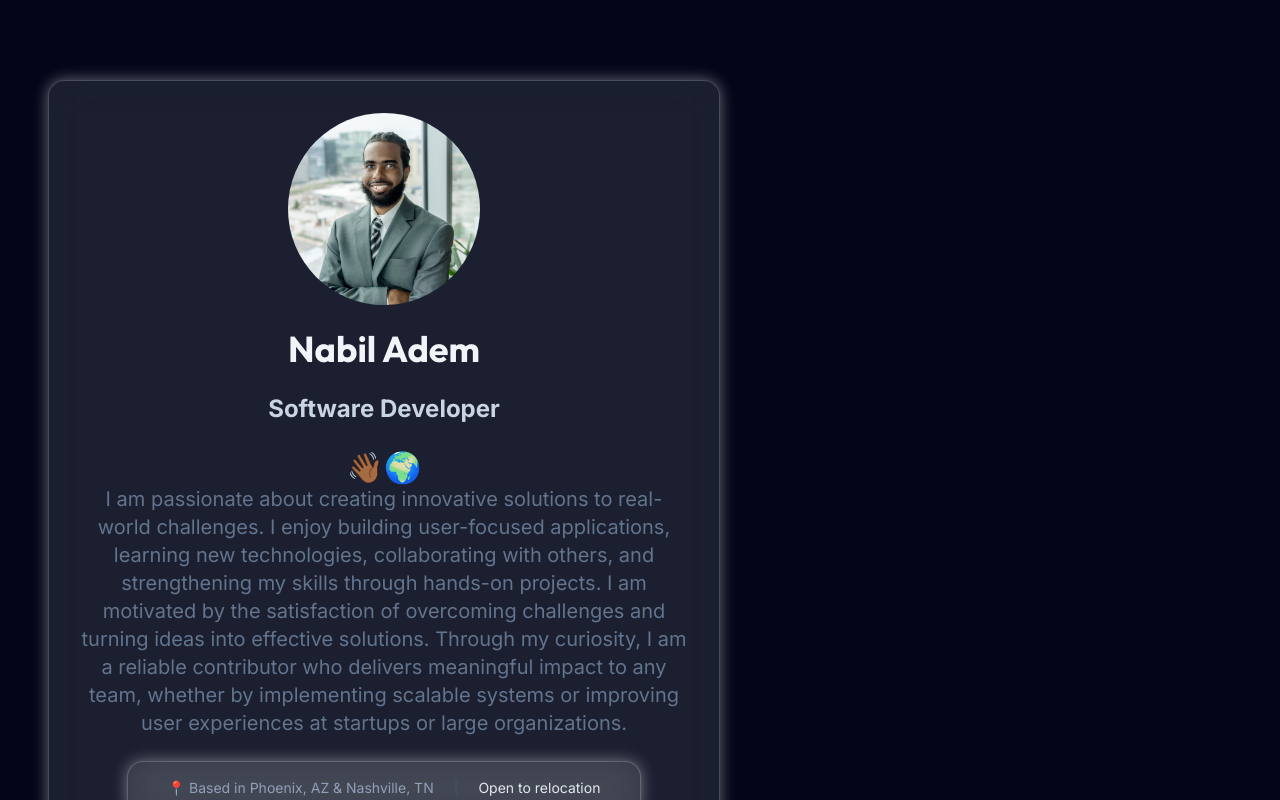
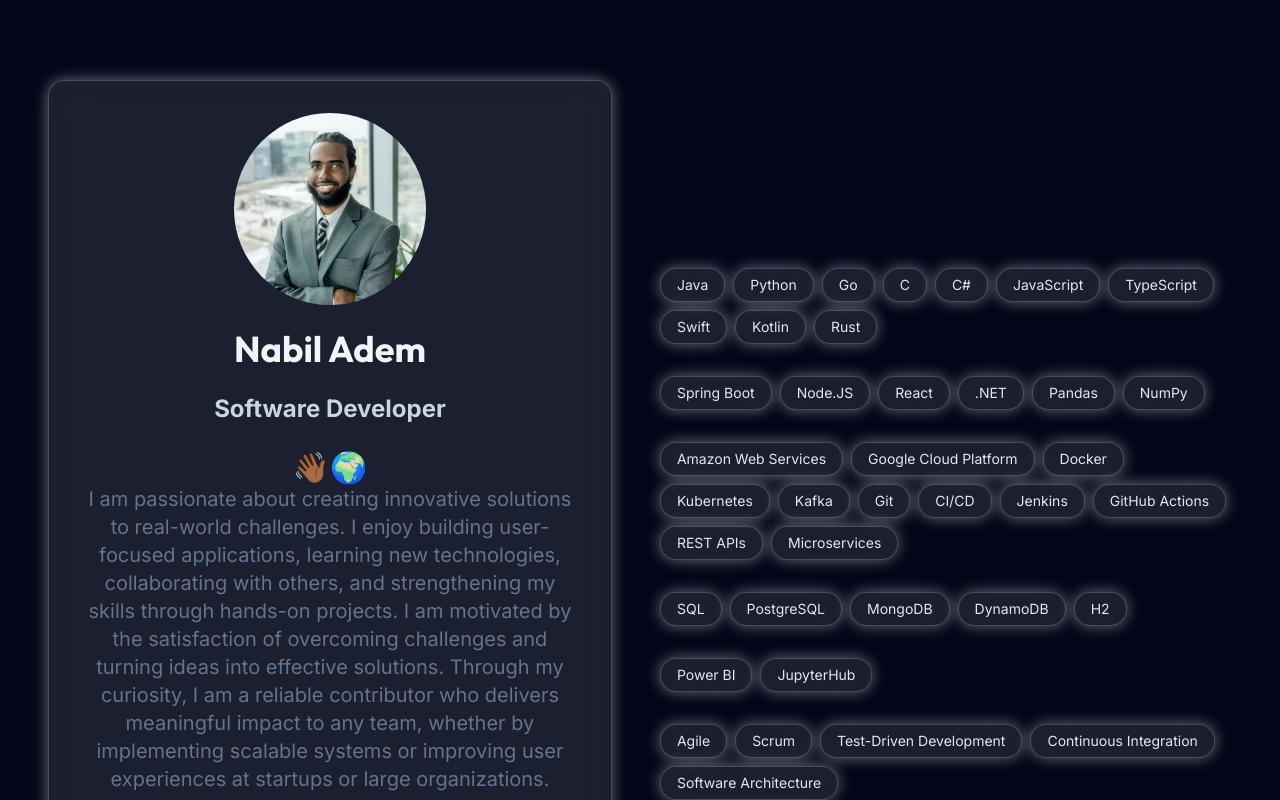
Before and after one commit to nabiladem/portfolio, a React (Vite) app: page / in a window 1280 px wide. Shown: the top 800 px of the page. Built offline with nearby package versions, Linux system fonts and the light colour scheme.

Commit message:
Add skills section

```diff
--- a/src/App.jsx
+++ b/src/App.jsx
@@ -15,6 +15,7 @@ function App() {
 
   return (
     <div className="flex flex-col items-start justify-center min-h-screen py-20 px-12 bg-slate-950">
+      <div className="flex flex-col md:flex-row items-center gap-12">
         <motion.header
           initial={{ opacity: 0, y: 20 }}
           animate={{ opacity: 1, y: 0 }}
@@ -40,6 +41,7 @@ function App() {
 
           <h2 className="text-2xl font-semibold text-slate-300 text-center">Software Developer</h2>
 
+          <div>
             <p className="text-xl text-slate-500 text-center">
               <span className="block text-3xl text-center">👋🏾🌍</span>
               I am passionate about creating innovative solutions to real-world challenges.
@@ -49,6 +51,7 @@ function App() {
               Through my curiosity, I am a reliable contributor who delivers meaningful impact to any team, whether
               by implementing scalable systems or improving user experiences at startups or large organizations.
             </p>
+          </div>
 
           <div className="flex items-center justify-center gap-5 mt-6 text-sm text-slate-400 liquid-glass p-4 px-10 w-fit mx-auto">
             <span>📍 Based in Phoenix, AZ & Nashville, TN</span>
@@ -77,6 +80,66 @@ function App() {
             ))}
           </motion.div>
         </motion.header>
+
+        <div className="flex flex-col gap-8">
+          <div className="flex flex-wrap gap-2 text-slate-200">
+            <span className="rounded-full px-4 py-1.5 liquid-glass text-sm whitespace-nowrap">Java</span>
+            <span className="rounded-full px-4 py-1.5 liquid-glass text-sm whitespace-nowrap">Python</span>
+            <span className="rounded-full px-4 py-1.5 liquid-glass text-sm whitespace-nowrap">Go</span>
+            <span className="rounded-full px-4 py-1.5 liquid-glass text-sm whitespace-nowrap">C</span>
+            <span className="rounded-full px-4 py-1.5 liquid-glass text-sm whitespace-nowrap">C#</span>
+            <span className="rounded-full px-4 py-1.5 liquid-glass text-sm whitespace-nowrap">JavaScript</span>
+            <span className="rounded-full px-4 py-1.5 liquid-glass text-sm whitespace-nowrap">TypeScript</span>
+            <span className="rounded-full px-4 py-1.5 liquid-glass text-sm whitespace-nowrap">Swift</span>
+            <span className="rounded-full px-4 py-1.5 liquid-glass text-sm whitespace-nowrap">Kotlin</span>
+            <span className="rounded-full px-4 py-1.5 liquid-glass text-sm whitespace-nowrap">Rust</span>
+          </div>
+
+          <div className="flex flex-wrap gap-2 text-slate-200">
+            <span className="rounded-full px-4 py-1.5 liquid-glass text-sm whitespace-nowrap">Spring Boot</span>
+            <span className="rounded-full px-4 py-1.5 liquid-glass text-sm whitespace-nowrap">Node.JS</span>
+            <span className="rounded-full px-4 py-1.5 liquid-glass text-sm whitespace-nowrap">React</span>
+            <span className="rounded-full px-4 py-1.5 liquid-glass text-sm whitespace-nowrap">.NET</span>
+            <span className="rounded-full px-4 py-1.5 liquid-glass text-sm whitespace-nowrap">Pandas</span>
+            <span className="rounded-full px-4 py-1.5 liquid-glass text-sm whitespace-nowrap">NumPy</span>
+          </div>
+
+          <div className="flex flex-wrap gap-2 text-slate-200">
+            <span className="rounded-full px-4 py-1.5 liquid-glass text-sm whitespace-nowrap">Amazon Web Services</span>
+            <span className="rounded-full px-4 py-1.5 liquid-glass text-sm whitespace-nowrap">Google Cloud Platform</span>
+            <span className="rounded-full px-4 py-1.5 liquid-glass text-sm whitespace-nowrap">Docker</span>
+            <span className="rounded-full px-4 py-1.5 liquid-glass text-sm whitespace-nowrap">Kubernetes</span>
+            <span className="rounded-full px-4 py-1.5 liquid-glass text-sm whitespace-nowrap">Kafka</span>
+            <span className="rounded-full px-4 py-1.5 liquid-glass text-sm whitespace-nowrap">Git</span>
+            <span className="rounded-full px-4 py-1.5 liquid-glass text-sm whitespace-nowrap">CI/CD</span>
+            <span className="rounded-full px-4 py-1.5 liquid-glass text-sm whitespace-nowrap">Jenkins</span>
+            <span className="rounded-full px-4 py-1.5 liquid-glass text-sm whitespace-nowrap">GitHub Actions</span>
+            <span className="rounded-full px-4 py-1.5 liquid-glass text-sm whitespace-nowrap">REST APIs</span>
+            <span className="rounded-full px-4 py-1.5 liquid-glass text-sm whitespace-nowrap">Microservices</span>
+          </div>
+
+          <div className="flex flex-wrap gap-2 text-slate-200">
+            <span className="rounded-full px-4 py-1.5 liquid-glass text-sm whitespace-nowrap">SQL</span>
+            <span className="rounded-full px-4 py-1.5 liquid-glass text-sm whitespace-nowrap">PostgreSQL</span>
+            <span className="rounded-full px-4 py-1.5 liquid-glass text-sm whitespace-nowrap">MongoDB</span>
+            <span className="rounded-full px-4 py-1.5 liquid-glass text-sm whitespace-nowrap">DynamoDB</span>
+            <span className="rounded-full px-4 py-1.5 liquid-glass text-sm whitespace-nowrap">H2</span>
+          </div>
+
+          <div className="flex flex-wrap gap-2 text-slate-200">
+            <span className="rounded-full px-4 py-1.5 liquid-glass text-sm whitespace-nowrap">Power BI</span>
+            <span className="rounded-full px-4 py-1.5 liquid-glass text-sm whitespace-nowrap">JupyterHub</span>
+          </div>
+
+          <div className="flex flex-wrap gap-2 text-slate-200">
+            <span className="rounded-full px-4 py-1.5 liquid-glass text-sm whitespace-nowrap">Agile</span>
+            <span className="rounded-full px-4 py-1.5 liquid-glass text-sm whitespace-nowrap">Scrum</span>
+            <span className="rounded-full px-4 py-1.5 liquid-glass text-sm whitespace-nowrap">Test-Driven Development</span>
+            <span className="rounded-full px-4 py-1.5 liquid-glass text-sm whitespace-nowrap">Continuous Integration</span>
+            <span className="rounded-full px-4 py-1.5 liquid-glass text-sm whitespace-nowrap">Software Architecture</span>
+          </div>
+        </div>
+      </div>
     </div>
   );
 }
```
Lines whose indentation alone changed are shown as unchanged.
